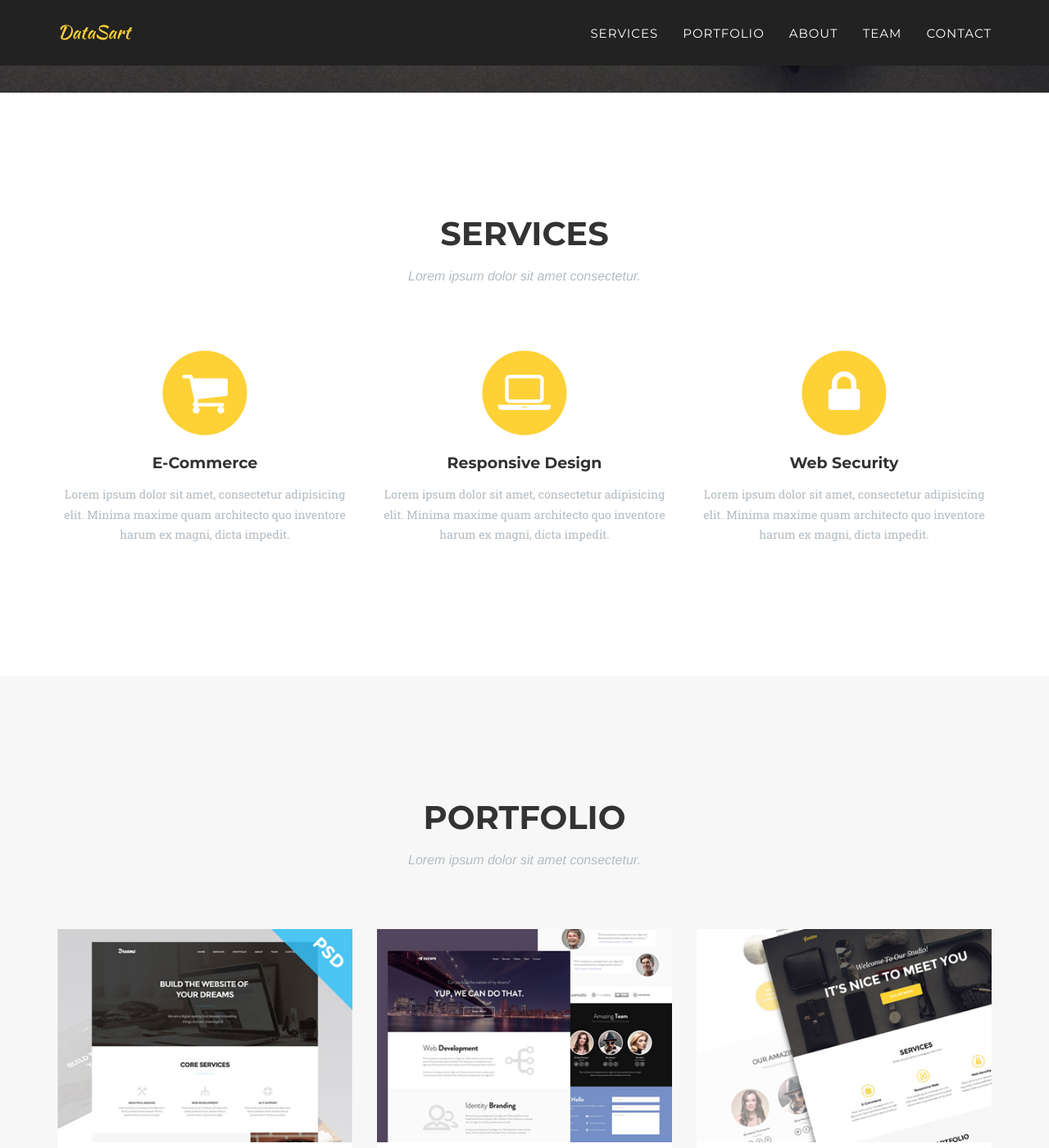
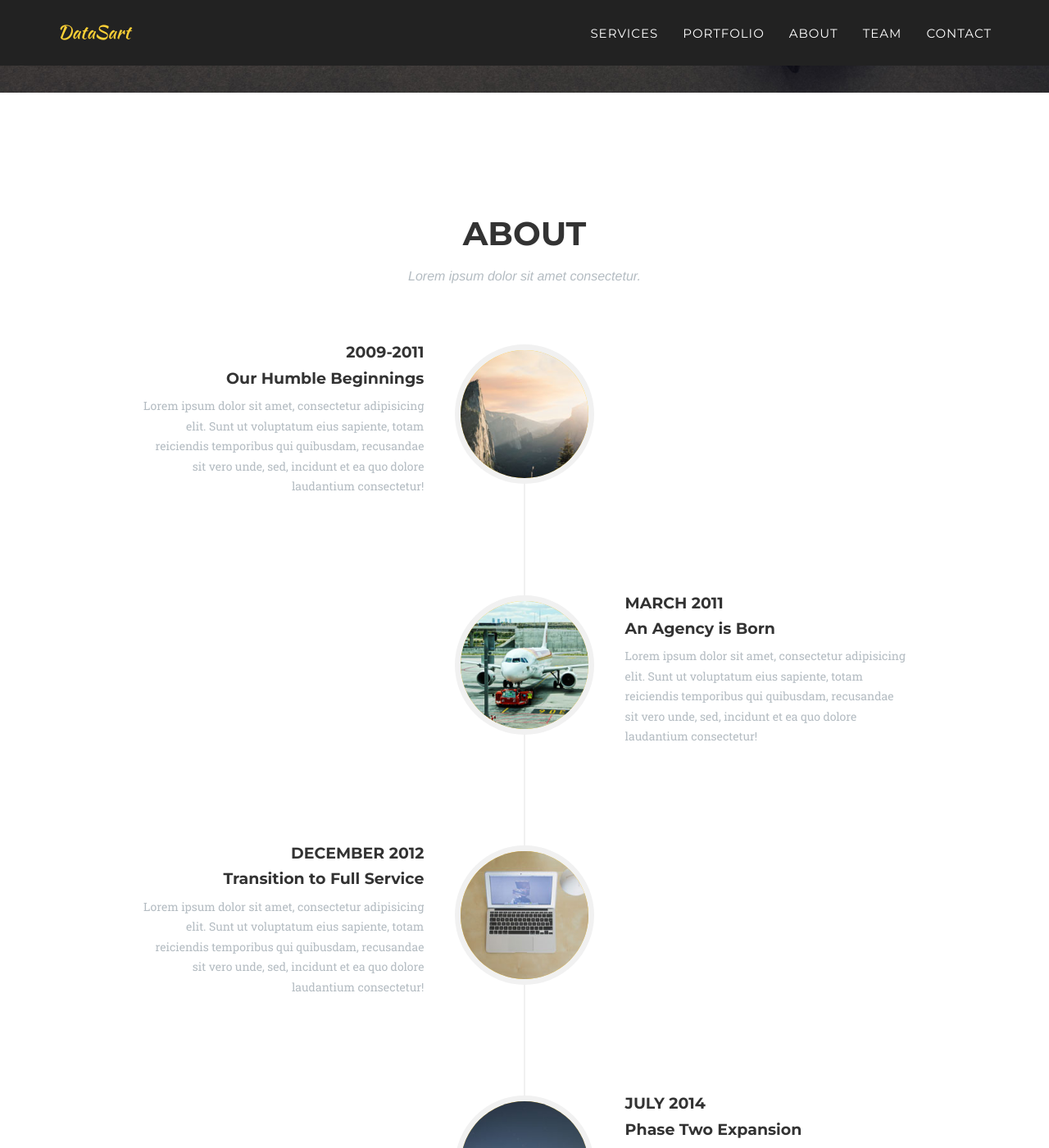
Before and after one commit to datasart/datasart.github.io, a Jekyll site: the page built from index.html, in a window 1280 px wide and 1400 px high, scrolled down 645 px. Shown: the whole window at 82% size. Built offline with Jekyll 4.4.1, drawn with Linux system fonts in a browser that asks for light colours; some web fonts are replaced; some of the changed text lies outside the part shown.

Commit message:
Update page

```diff
--- a/_config.yml
+++ b/_config.yml
@@ -11,7 +11,7 @@ description: "A Machine Learning Based Startup"
 people:
 - name: Mai Xuan Trang
   pic: 1
-  position: Co-Founder
+  position:
   social:
     - title: twitter
       url: https://twitter.com/DataSart
@@ -22,7 +22,7 @@ people:
 
 - name: Vu Anh Duc
   pic: 2
-  position: Co-Founder
+  position:
   social:
     - title: twitter
       url: https://twitter.com/DataSart
@@ -33,7 +33,7 @@ people:
 
 - name: Nguyen Hung Cuong
   pic: 3
-  position: Co-Founder
+  position:
   social:
     - title: twitter
       url: https://twitter.com/DataSart
--- a/_includes/team.html
+++ b/_includes/team.html
@@ -3,8 +3,8 @@
         <div class="container">
             <div class="row">
                 <div class="col-lg-12 text-center">
-                    <h2 class="section-heading">Our Amazing Team</h2>
-                    <h3 class="section-subheading text-muted">Lorem ipsum dolor sit amet consectetur.</h3>
+                    <h2 class="section-heading">Meet The Team</h2>
+                    <h3 class="section-subheading text-muted">----------------------------</h3>
                 </div>
             </div>
             <div class="row">
--- a/_layouts/default.html
+++ b/_layouts/default.html
@@ -7,8 +7,6 @@
     <body id="page-top" class="index">
 
     {% include header.html %}
-    {% include services.html %}
-    {% include portfolio_grid.html %}
     {% include about.html %}
     {% include team.html %}
     {% include clients.html %}
```
